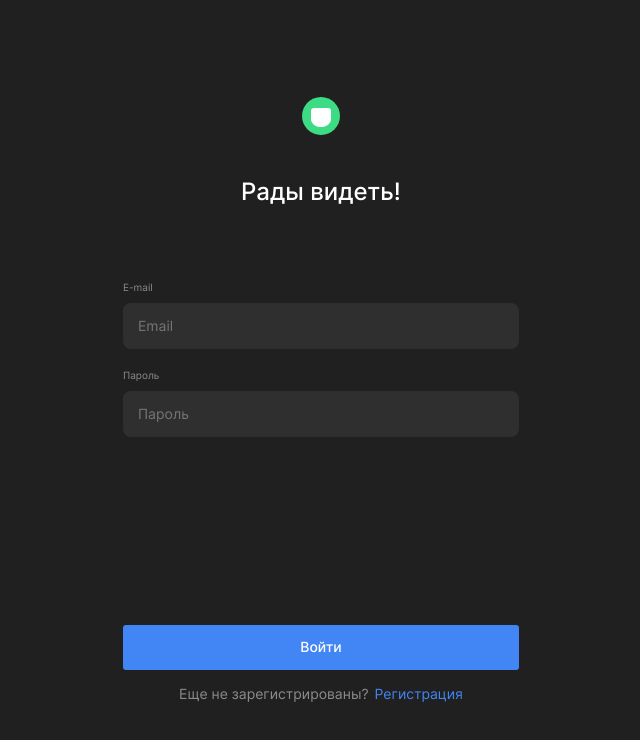
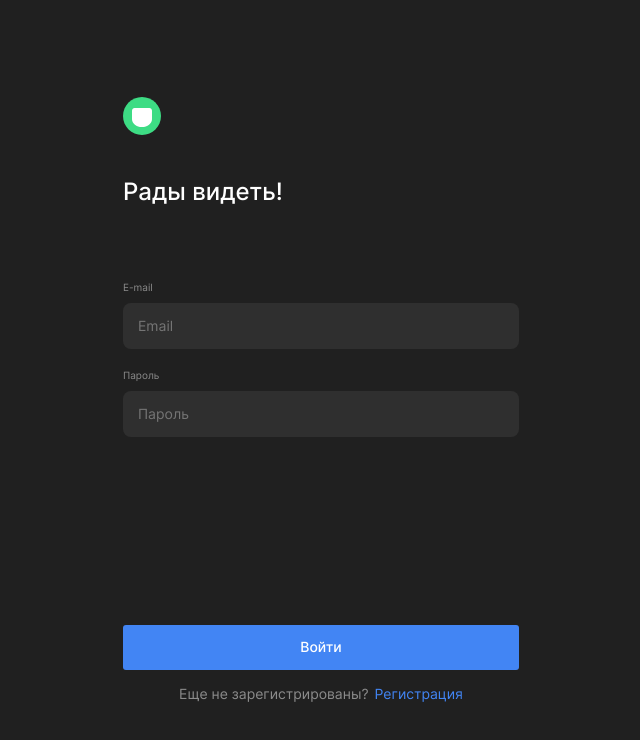
Before and after one commit to BalkovAlexandr/movies-explorer-frontend, a React app: page /signin in a window 1280 px wide. Shown: the whole page, without its empty margins (319-959 px from the left). Built offline with nearby package versions, Linux system fonts and the light colour scheme.

Commit message:
fix AuthForm

```diff
--- a/src/components/User/AuthForm/AuthForm.css
+++ b/src/components/User/AuthForm/AuthForm.css
@@ -12,11 +12,17 @@
 
 .auth-form__top {
   margin-top: 70px;
+  display: flex;
+  flex-direction: column;
+  align-items: flex-start;
 }
+
 .auth-form__logo {
   width: 38px;
   height: 38px;
+
 }
+
 .auth-form__title {
   margin: 40px 0 0;
   font-style: normal;
@@ -30,6 +36,7 @@
   width: 100%;
   margin-bottom: 65px;
 }
+
 .auth-form__field-name {
   margin: 20px 0 10px;
   font-style: normal;
@@ -96,3 +103,9 @@
   text-decoration: none;
   margin-left: 6px;
 }
+
+@media screen and (max-width: 400px) {
+  .auth-form__top {
+    align-items: center;
+  }
+}
```
